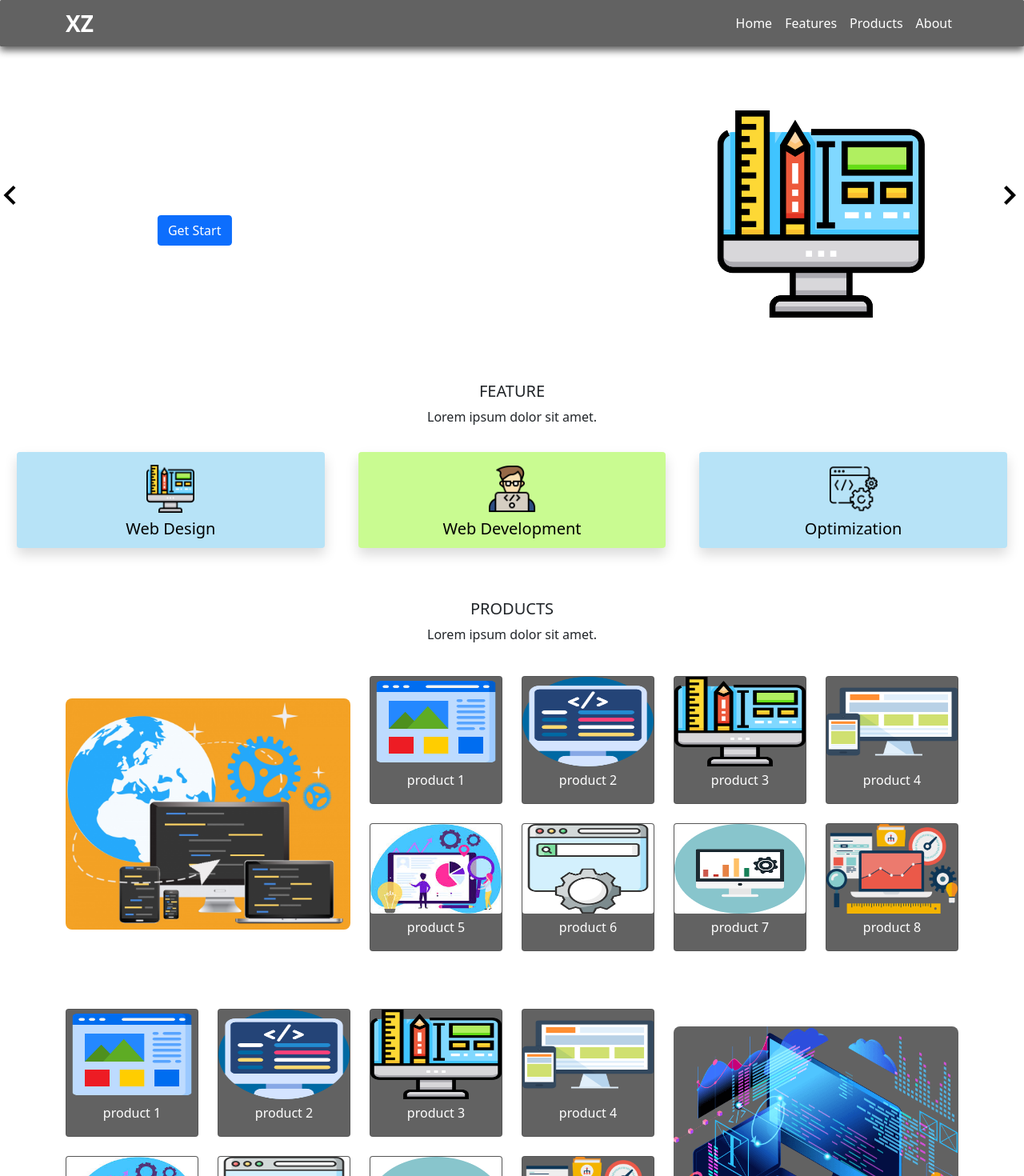
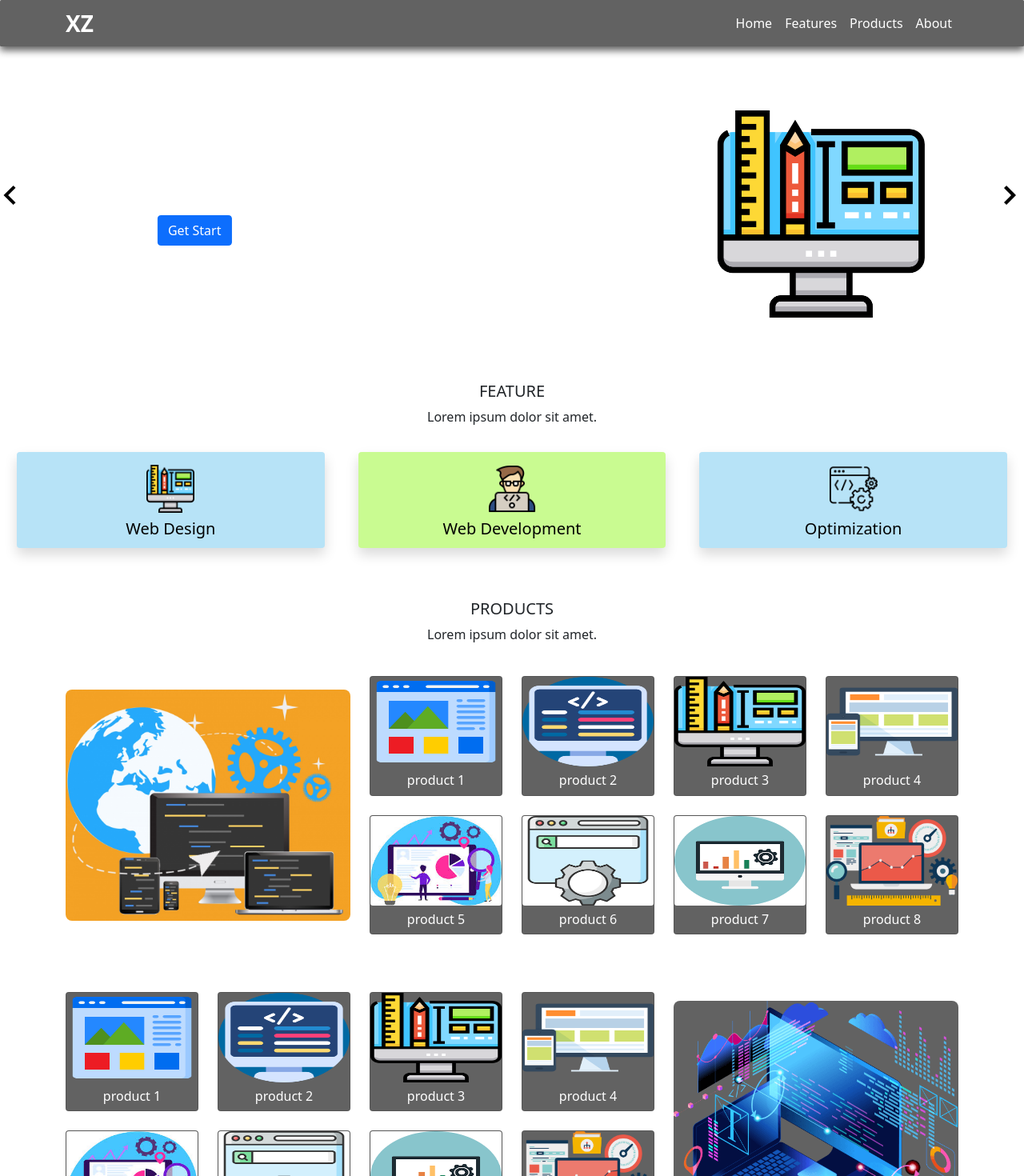
Before and after one commit to moshiur9185/MR-Shopping-Ecommerce-web, a React (Create React App) app: page / in a window 1280 px wide. Shown: the top 1470 px of the page at 80% size. Built offline with nearby package versions, Linux system fonts and the light colour scheme.

Commit message:
work modify

```diff
--- a/src/Component/ProductCard/ProductCard.css
+++ b/src/Component/ProductCard/ProductCard.css
@@ -5,6 +5,6 @@
     height: 14vh;
 }
 .card{
-    height: 20vh;
+    height: 100%;
     background-color: rgb(98, 98, 98);
 }
```
